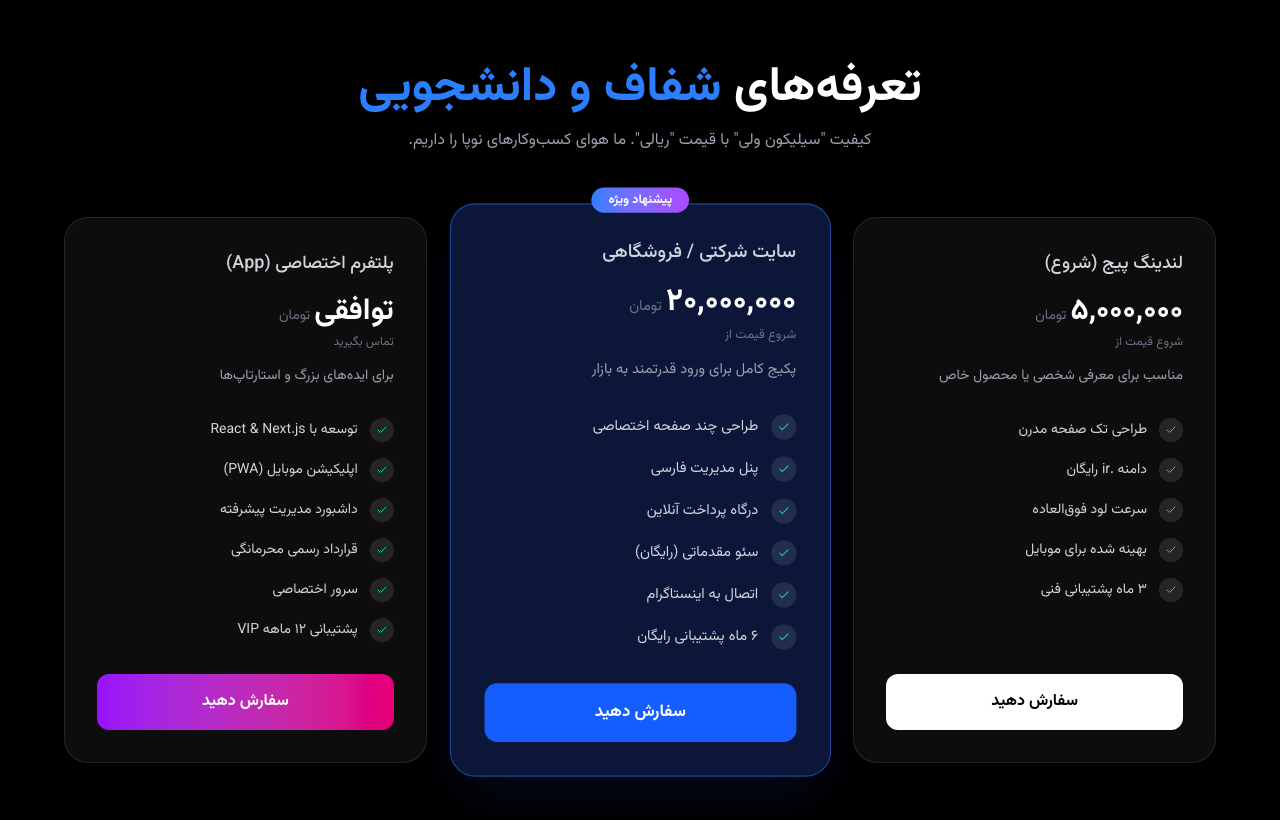
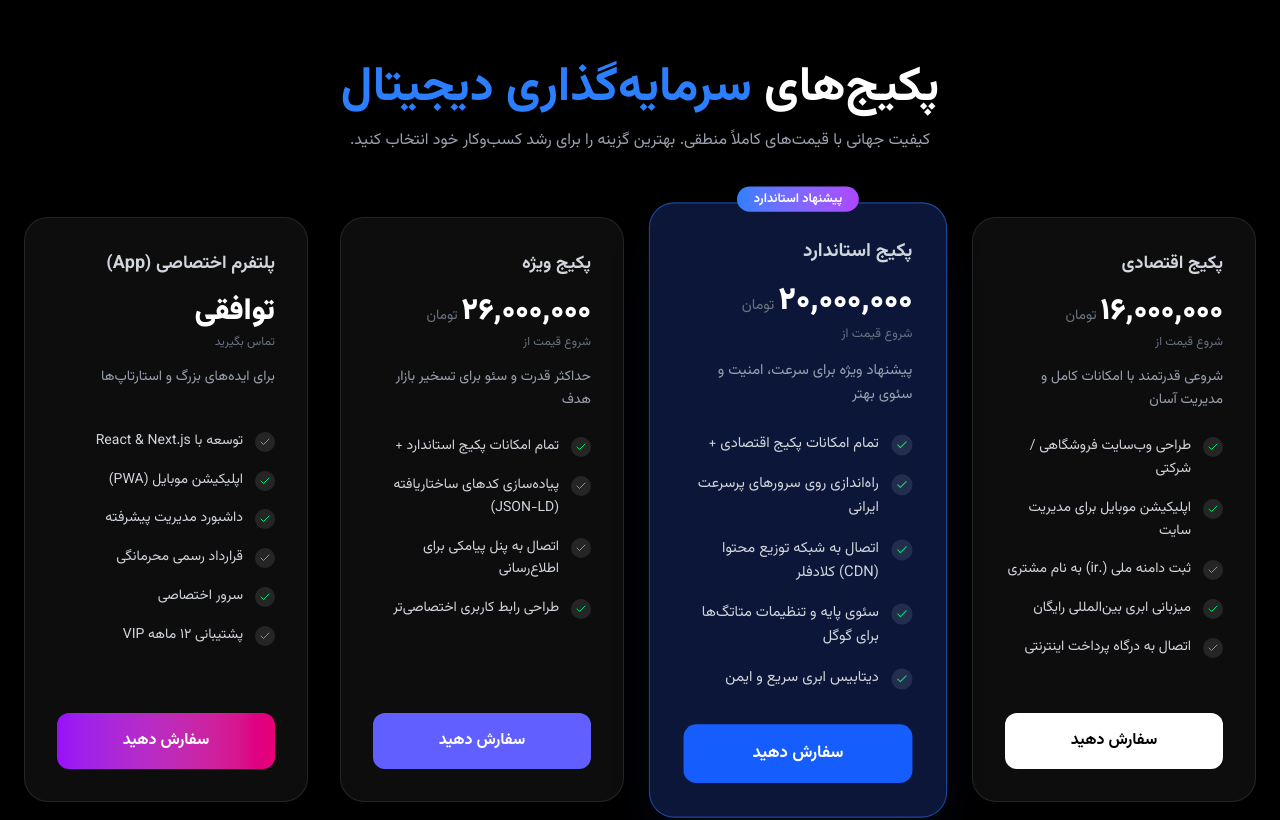
Before and after one commit to bahador-worldofcode/kiyadev-platform, a Next.js app: page / in a window 1280 px wide. Shown: the part 9340-10160 px from the top of the page. Built offline with nearby package versions, Linux system fonts and the light colour scheme; no server answers; the database is empty.

Commit message:
Update pricing packages to match catalog and add custom app plan

```diff
--- a/components/Pricing.tsx
+++ b/components/Pricing.tsx
@@ -3,43 +3,58 @@
 import { useState } from "react";
 import { motion } from "framer-motion";
 import { Check } from "lucide-react";
-import ProjectModal from "./ProjectModal"; // ایمپورت مودال
+import ProjectModal from "./ProjectModal";
 
 const plans = [
   {
-    name: "لندینگ پیج (شروع)",
-    price: "۵,۰۰۰,۰۰۰",
+    name: "پکیج اقتصادی",
+    price: "۱۶,۰۰۰,۰۰۰",
     period: "شروع قیمت از",
-    description: "مناسب برای معرفی شخصی یا محصول خاص",
+    description: "شروعی قدرتمند با امکانات کامل و مدیریت آسان",
     features: [
-      "طراحی تک صفحه مدرن",
-      "دامنه .ir رایگان",
-      "سرعت لود فوق‌العاده",
-      "بهینه شده برای موبایل",
-      "۳ ماه پشتیبانی فنی"
+      "طراحی وب‌سایت فروشگاهی / شرکتی",
+      "اپلیکیشن موبایل برای مدیریت سایت",
+      "ثبت دامنه ملی (.ir) به نام مشتری",
+      "میزبانی ابری بین‌المللی رایگان",
+      "اتصال به درگاه پرداخت اینترنتی"
     ],
     color: "bg-gray-800",
     buttonColor: "bg-white text-black hover:bg-gray-200",
     popular: false,
-    categoryKey: "other" // کلید برای مودال
+    categoryKey: "shop"
   },
   {
-    name: "سایت شرکتی / فروشگاهی",
+    name: "پکیج استاندارد",
     price: "۲۰,۰۰۰,۰۰۰",
     period: "شروع قیمت از",
-    description: "پکیج کامل برای ورود قدرتمند به بازار",
+    description: "پیشنهاد ویژه برای سرعت، امنیت و سئوی بهتر",
     features: [
-      "طراحی چند صفحه اختصاصی",
-      "پنل مدیریت فارسی",
-      "درگاه پرداخت آنلاین",
-      "سئو مقدماتی (رایگان)",
-      "اتصال به اینستاگرام",
-      "۶ ماه پشتیبانی رایگان"
+      "تمام امکانات پکیج اقتصادی +",
+      "راه‌اندازی روی سرورهای پرسرعت ایرانی",
+      "اتصال به شبکه توزیع محتوا (CDN) کلادفلر",
+      "سئوی پایه و تنظیمات متاتگ‌ها برای گوگل",
+      "دیتابیس ابری سریع و ایمن"
     ],
     color: "bg-blue-900/40 border-blue-500/50",
     buttonColor: "bg-blue-600 text-white hover:bg-blue-700",
     popular: true,
-    categoryKey: "shop" // کلید برای مودال
+    categoryKey: "shop"
+  },
+  {
+    name: "پکیج ویژه",
+    price: "۲۶,۰۰۰,۰۰۰",
+    period: "شروع قیمت از",
+    description: "حداکثر قدرت و سئو برای تسخیر بازار هدف",
+    features: [
+      "تمام امکانات پکیج استاندارد +",
+      "پیاده‌سازی کدهای ساختاریافته (JSON-LD)",
+      "اتصال به پنل پیامکی برای اطلاع‌رسانی",
+      "طراحی رابط کاربری اختصاصی‌تر"
+    ],
+    color: "bg-indigo-900/40 border-indigo-500/40",
+    buttonColor: "bg-indigo-500 text-white hover:bg-indigo-600",
+    popular: false,
+    categoryKey: "shop"
   },
   {
     name: "پلتفرم اختصاصی (App)",
@@ -57,12 +72,11 @@ const plans = [
     color: "bg-gray-900",
     buttonColor: "bg-gradient-to-r from-purple-600 to-pink-600 text-white hover:opacity-90",
     popular: false,
-    categoryKey: "pwa" // کلید برای مودال
+    categoryKey: "pwa"
   }
 ];
 
 export default function Pricing() {
-  // تعریف استیت‌ها داخل خود کامپوننت (برای تمیز ماندن page.tsx)
   const [isModalOpen, setIsModalOpen] = useState(false);
   const [selectedCategory, setSelectedCategory] = useState("");
 
@@ -74,54 +88,54 @@ export default function Pricing() {
   return (
     <>
       <section className="bg-black py-24 px-6">
-        <div className="container mx-auto max-w-6xl">
+        <div className="container mx-auto max-w-7xl">
 
           <div className="text-center mb-16">
             <h2 className="text-3xl font-bold text-white md:text-5xl mb-4">
-              تعرفه‌های <span className="text-blue-500">شفاف و دانشجویی</span>
+              پکیج‌های <span className="text-blue-500">سرمایه‌گذاری دیجیتال</span>
             </h2>
             <p className="text-gray-400">
-              کیفیت "سیلیکون ولی" با قیمت "ریالی". ما هوای کسب‌وکارهای نوپا را داریم.
+              کیفیت جهانی با قیمت‌های کاملاً منطقی. بهترین گزینه را برای رشد کسب‌وکار خود انتخاب کنید.
             </p>
           </div>
 
-          <div className="grid grid-cols-1 md:grid-cols-3 gap-8">
+          <div className="grid grid-cols-1 md:grid-cols-2 lg:grid-cols-4 gap-6 lg:gap-8">
             {plans.map((plan, index) => (
               <motion.div
                 key={index}
                 initial={{ opacity: 0, y: 20 }}
                 whileInView={{ opacity: 1, y: 0 }}
                 viewport={{ once: true }}
-                transition={{ delay: index * 0.2 }}
-                className={`relative flex flex-col rounded-3xl border p-8 ${
+                transition={{ delay: index * 0.15 }}
+                className={`relative flex flex-col rounded-3xl border p-6 lg:p-8 ${
                   plan.popular
                     ? "border-blue-500 shadow-2xl shadow-blue-900/20 scale-105 z-10"
                     : "border-white/10 bg-white/5"
                 } ${plan.color}`}
               >
                 {plan.popular && (
-                  <div className="absolute -top-4 left-1/2 -translate-x-1/2 rounded-full bg-gradient-to-r from-blue-500 to-purple-500 px-4 py-1 text-xs font-bold text-white">
-                    پیشنهاد ویژه
+                  <div className="absolute -top-4 left-1/2 -translate-x-1/2 rounded-full bg-gradient-to-r from-blue-500 to-purple-500 px-4 py-1 text-xs font-bold text-white whitespace-nowrap">
+                    پیشنهاد استاندارد
                   </div>
                 )}
 
-                <div className="mb-8">
-                  <h3 className="text-lg font-medium text-gray-300">{plan.name}</h3>
+                <div className="mb-6">
+                  <h3 className="text-lg font-bold text-gray-300">{plan.name}</h3>
                   <div className="mt-4 flex items-baseline gap-1">
-                        <span className="text-3xl font-bold text-white">{plan.price}</span>
-                        <span className="text-sm text-gray-500">تومان</span>
+                        <span className="text-2xl lg:text-3xl font-black text-white">{plan.price}</span>
+                        {plan.price !== "توافقی" && <span className="text-sm text-gray-500">تومان</span>}
                   </div>
                   <p className="text-xs text-gray-500 mt-1">{plan.period}</p>
-                  <p className="mt-4 text-sm text-gray-400">{plan.description}</p>
+                  <p className="mt-4 text-sm text-gray-400 leading-relaxed min-h-[40px]">{plan.description}</p>
                 </div>
 
                 <ul className="mb-8 flex-1 space-y-4">
                   {plan.features.map((feature, i) => (
-                    <li key={i} className="flex items-center gap-3 text-sm text-gray-300">
-                      <div className="flex h-6 w-6 shrink-0 items-center justify-center rounded-full bg-white/10">
+                    <li key={i} className="flex items-start gap-3 text-sm text-gray-300 leading-relaxed">
+                      <div className="flex h-5 w-5 shrink-0 items-center justify-center rounded-full bg-white/10 mt-0.5">
                         <Check className="h-3 w-3 text-green-400" />
                       </div>
-                      {feature}
+                      <span>{feature}</span>
                     </li>
                   ))}
                 </ul>
@@ -139,7 +153,6 @@ export default function Pricing() {
         </div>
       </section>
 
-      {/* مودال به صورت داخلی فراخوانی شده تا کار راحت شود */}
       <ProjectModal
         isOpen={isModalOpen}
         onClose={() => setIsModalOpen(false)}
```
